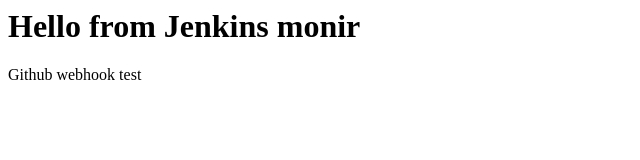
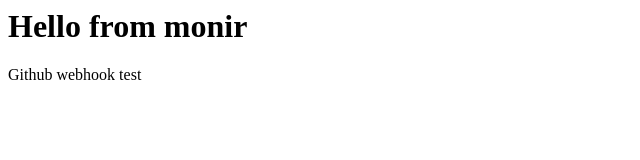
Before and after one commit to monir-zaman87/jenkins-webhook-lab, a plain HTML site: page index.html in a window 1280 px wide. Shown: the whole page, without its empty margins (0-640 px from the left). Drawn offline with Linux system fonts and the light colour scheme.

Commit message:
please work

```diff
--- a/index.html
+++ b/index.html
@@ -3,7 +3,7 @@
  <title>Jenkins Webhook Lab</title>
 </head>
 <body>
- <h1>Hello from Jenkins monir</h1>
+ <h1>Hello from monir</h1>
  <p1>Github webhook test</p>
 </body>
 </html>
```
